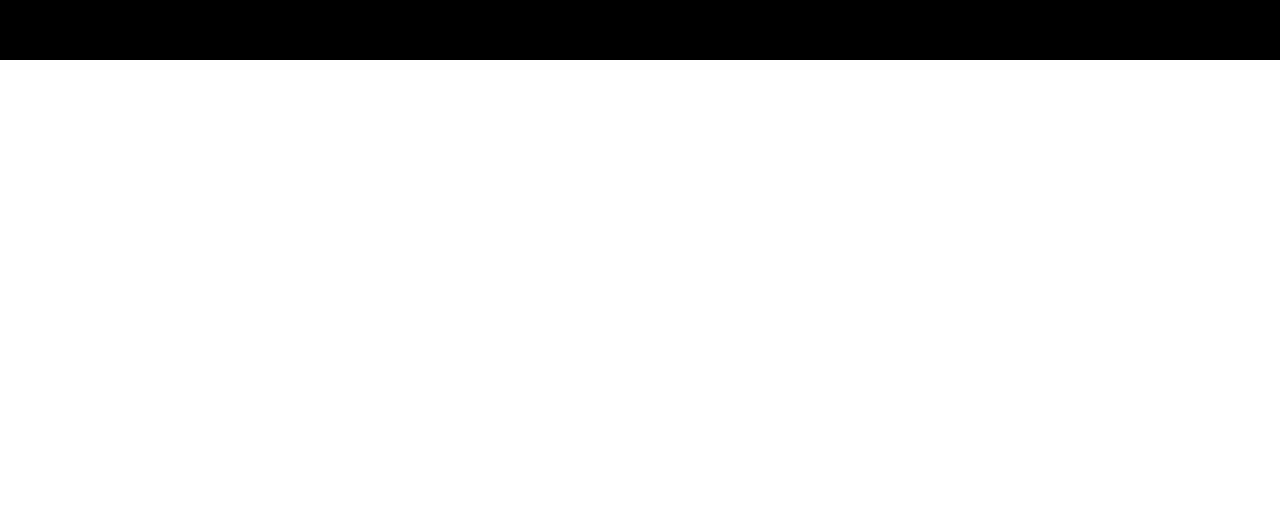
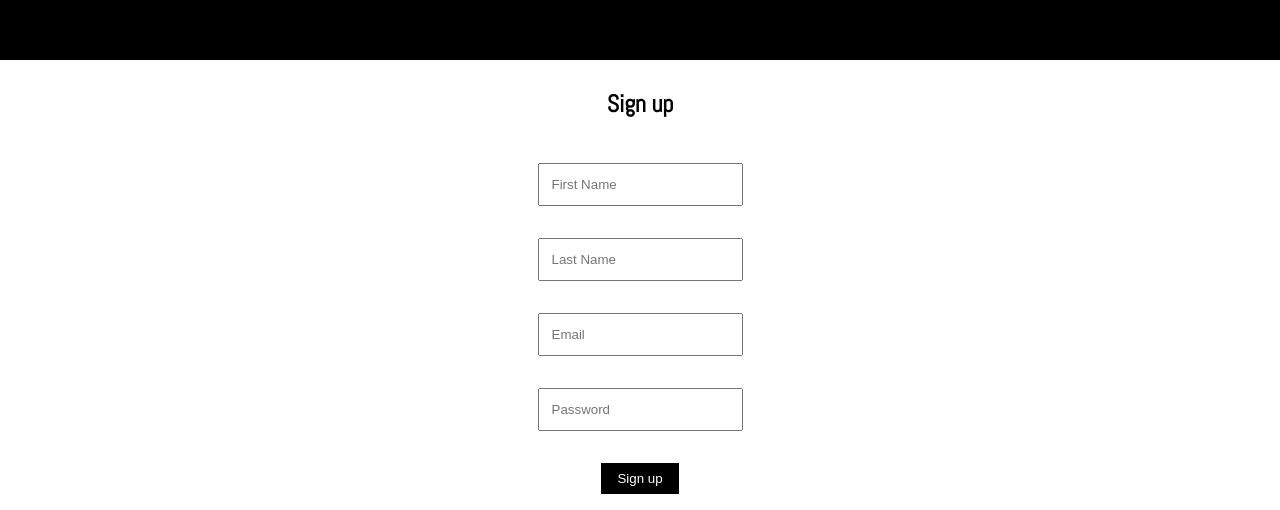
Before and after one commit to sanjay-m191/Restaurant-app, a React (Create React App) app: page / in a window 1280 px wide. Shown: the part 2243-2753 px from the top of the page. Before the commit the page ends 2303 px from the top, so only its background shows below. Built offline with nearby package versions, Linux system fonts and the light colour scheme; no server answers; a web font is replaced by a local one.

Commit message:
Added sign up page register new user feature

```diff
--- a/package.json
+++ b/package.json
@@ -6,6 +6,7 @@
     "@testing-library/jest-dom": "^5.16.4",
     "@testing-library/react": "^13.2.0",
     "@testing-library/user-event": "^13.5.0",
+    "firebase": "^9.8.1",
     "react": "^18.1.0",
     "react-dom": "^18.1.0",
     "react-scripts": "5.0.1",
@@ -34,5 +35,9 @@
       "last 1 firefox version",
       "last 1 safari version"
     ]
+  },
+  "devDependencies": {
+    "@reduxjs/toolkit": "^1.8.1",
+    "react-redux": "^8.0.1"
   }
 }
--- a/src/App.js
+++ b/src/App.js
@@ -1,12 +1,14 @@
 import './App.css';
 import NavBar from './components/navBar';
 import HomePage from './components/homePage';
+import Login from './components/login';
 
 function App() {
   return (
     <div className="App">
       <NavBar />
       <HomePage />
+      <Login />
     </div>
   );
 }
--- /dev/null
+++ b/src/app/store.js
@@ -0,0 +1,9 @@
+import { configureStore } from '@reduxjs/toolkit'
+import user from '../components/login/user'
+
+
+export const store = configureStore({
+  reducer: {
+    userCreds: user,
+  },
+})
--- /dev/null
+++ b/src/components/login/index.js
@@ -0,0 +1,71 @@
+import './style.css'
+import { createUserWithEmailAndPassword,
+     onAuthStateChanged } from 'firebase/auth';
+import { auth } from '../../firebase-config';
+import { useSelector, useDispatch } from 'react-redux'
+import { setPassword, setUserId, setUserAuth, setFirstName, setLastName } from './user'
+
+
+function Login() {
+    const dispatch = useDispatch();
+    const registerEmail = useSelector((state) => state.userCreds.userId);
+    const registerPassword = useSelector((state) => state.userCreds.password);
+    const userAuth = useSelector((state) => state.userCreds.userAuth);
+    onAuthStateChanged(auth, (currentUser) => {
+        dispatch(setUserAuth(userAuth))
+    })
+    const register = async () => {
+        try{
+            const user = await createUserWithEmailAndPassword(auth, registerEmail, registerPassword);
+            console.log(user);
+        }
+        catch(error) {
+            console.log(error.message);
+        }
+    }
+    return (
+        <form id="signup">
+            <h2 className='signup-field' >Sign up</h2>
+            <input
+                className='signup-field'
+                type="email"
+                name="email"
+                value={registerEmail}
+                placeholder="First Name"
+                onChange={(event) => dispatch(setFirstName(event.target.value))}
+            />
+                        <input
+                className='signup-field'
+                type="email"
+                name="email"
+                value={registerEmail}
+                placeholder="Last Name"
+                onChange={(event) => dispatch(setLastName(event.target.value))}
+            />
+            <input
+                className='signup-field'
+                type="email"
+                name="email"
+                value={registerEmail}
+                placeholder="Email"
+                onChange={(event) => dispatch(setUserId(event.target.value))}
+            />
+            <input
+                className='signup-field'
+                type="password"
+                name="password"
+                placeholder='Password'
+                value={registerPassword}
+                autoComplete="on"
+                onChange={(event) => dispatch(setPassword(event.target.value))}
+             />
+            <button
+            type="submit"
+            name="signup"
+            className='signup-btn signup-field'
+            onClick={register} >Sign up</button>
+        </form>
+    )
+}
+
+export default Login
--- /dev/null
+++ b/src/components/login/style.css
@@ -0,0 +1,21 @@
+#signup{
+    display: flex;
+    flex-direction: column;
+    align-items: center;
+}
+
+.signup-field{
+    margin: 1rem;
+    display: flex;
+    flex-direction: column;
+    justify-content: flex-start;
+    padding: 0.75rem;
+}
+
+.signup-btn{
+    margin: 1rem;
+    padding: 0.5rem 1rem 0.5rem 1rem;
+    background-color: black;
+    color: white;
+    border-width: 0px;
+}
--- /dev/null
+++ b/src/components/login/user.js
@@ -0,0 +1,36 @@
+import { createSlice } from '@reduxjs/toolkit'
+
+const initialState = {
+
+  userId: "",
+  password: "",
+  firstName: "",
+  lastName: "",
+  userAuth: {}
+}
+
+export const creds = createSlice({
+  name: 'creds',
+  initialState,
+  reducers: {
+      setUserId: (state, action) => {
+          state.userId = action.payload;
+      },
+      setPassword: (state, action) => {
+          state.password = action.payload;
+      },
+      setUserAuth: (state, action) => {
+        state.userAuth = action.payload;
+      },
+      setFirstName: (state, action) => {
+        state.firstName = action.payload;
+      },
+      setLastName: (state, action) => {
+        state.lastName = action.payload;
+      }
+  }
+})
+
+export const { setPassword, setUserId, setUserAuth, setFirstName, setLastName } = creds.actions
+
+export default creds.reducer
--- /dev/null
+++ b/src/firebase-config.js
@@ -0,0 +1,22 @@
+// Import the functions you need from the SDKs you need
+import { initializeApp } from "firebase/app";
+import { getAuth } from "firebase/auth";
+// TODO: Add SDKs for Firebase products that you want to use
+// https://firebase.google.com/docs/web/setup#available-libraries
+
+// Your web app's Firebase configuration
+// For Firebase JS SDK v7.20.0 and later, measurementId is optional
+const firebaseConfig = {
+  apiKey: "AIzaSyCEB-iQKixKVTgRndse8ngUEdrTyz5DdIE",
+  authDomain: "restaurant-app-84bd8.firebaseapp.com",
+  databaseURL: "https://restaurant-app-84bd8-default-rtdb.asia-southeast1.firebasedatabase.app",
+  projectId: "restaurant-app-84bd8",
+  storageBucket: "restaurant-app-84bd8.appspot.com",
+  messagingSenderId: "129084758652",
+  appId: "1:129084758652:web:0611bb08b66156c9dc07f9",
+  measurementId: "G-HZE5FC1662"
+};
+
+// Initialize Firebase
+const app = initializeApp(firebaseConfig);
+export const auth = getAuth(app);
--- a/src/index.js
+++ b/src/index.js
@@ -3,10 +3,14 @@ import ReactDOM from 'react-dom/client';
 import './index.css';
 import App from './App';
 import reportWebVitals from './reportWebVitals';
+import { store } from './app/store'
+import { Provider } from 'react-redux'
 
 const root = ReactDOM.createRoot(document.getElementById('root'));
 root.render(
-  <App />
+  <Provider store={ store }>
+    <App />
+  </Provider>
 );
 
 // If you want to start measuring performance in your app, pass a function
```
Also changed, not shown: src/Components/NavBar/index.js (deleted, +0 -20 lines), src/Components/NavBar/style.css (deleted, +0 -31 lines), 1 other file (tests, documents, lock files or other folders).
